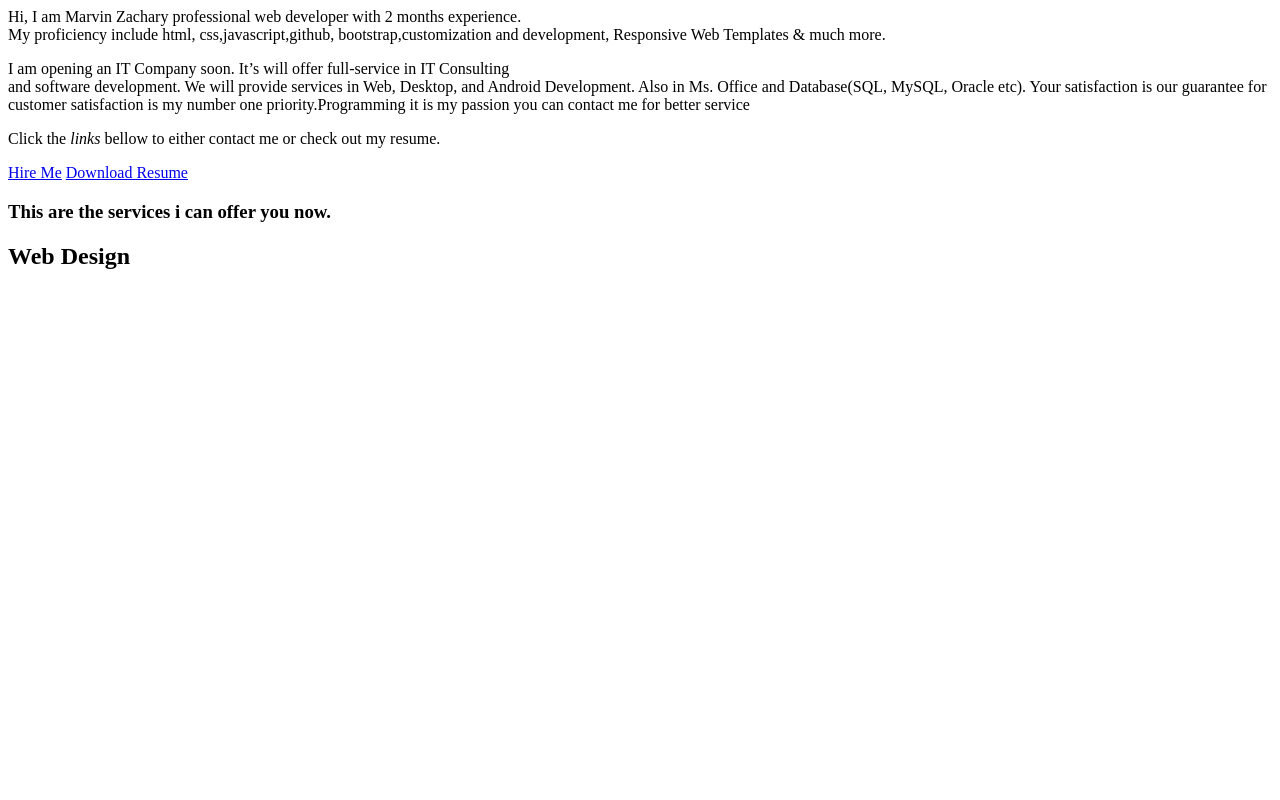
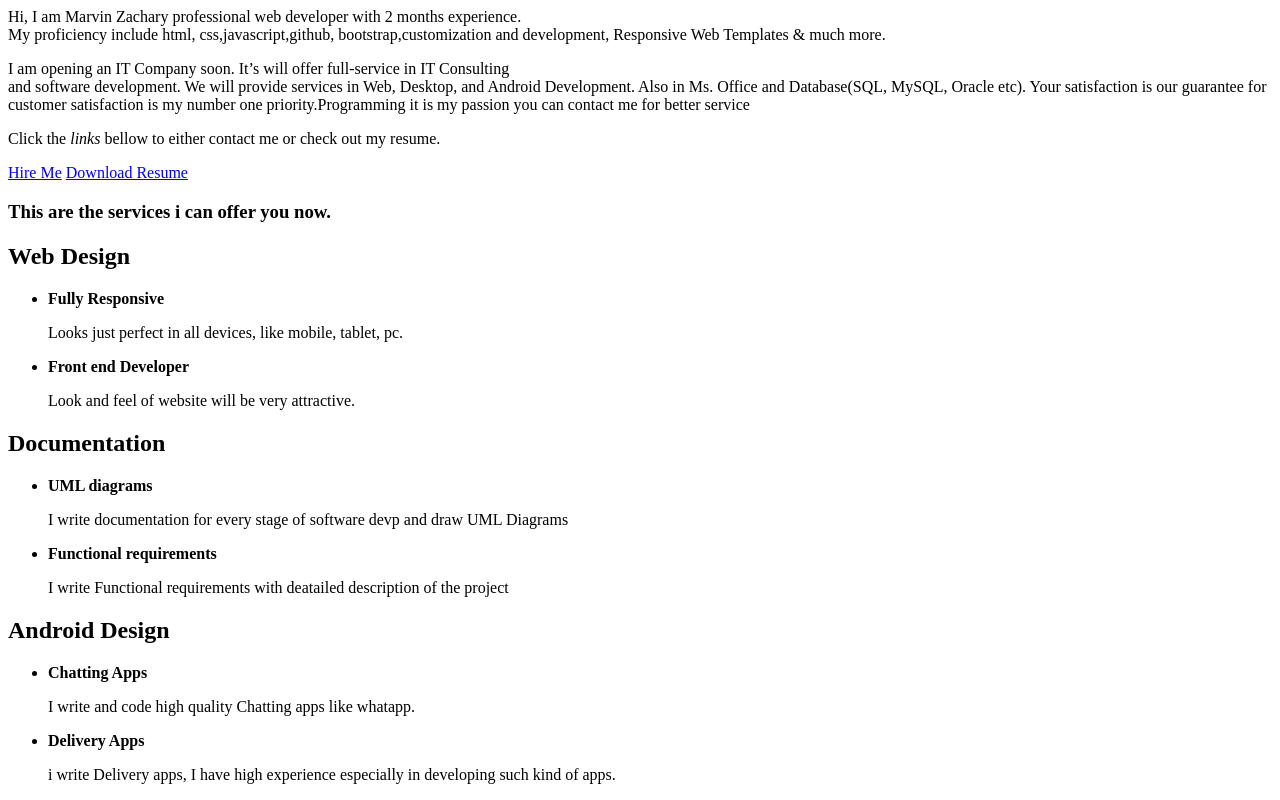
Before and after one commit to marvzach/Portfolio, a plain HTML site: page index.html in a window 1280 px wide. Shown: the part 1975-2775 px from the top of the page. Before the commit the page ends 2265 px from the top, so only its background shows below. Drawn offline with Linux system fonts and the light colour scheme; a web font is replaced by a local one.

Commit message:
Added content using Class selecter and also using ol (to list services i offer

```diff
--- a/index.html
+++ b/index.html
@@ -57,5 +57,25 @@
         <h1>This are the services i can  <span>offer you now.</span></h1>
         <div class="edu">
           <h2>Web Design</h2>
+          <ul>
+            <li><strong>Fully Responsive</strong><p>Looks just perfect in all devices, like mobile, tablet, pc.</p></li>
+            <li><strong>Front end Developer </strong><p>Look and feel of website will be very attractive.</p> </li>
+          </ul>
+        </div>
+        <div class="edu">
+          <h2>Documentation</h2>
+          <ul>
+            <li><strong>UML diagrams </strong><p>I  write  documentation for every stage of software devp and draw UML Diagrams</p></li>
+            <li><strong>Functional requirements</strong><p>I  write Functional requirements   with  deatailed description of the project</p> </li>
+          </ul>
+        </div>
+        <div class="edu">
+          <h2>Android Design</h2>
+          <ul>
+            <li><strong>Chatting Apps</strong><p>I write and code high quality Chatting apps like whatapp.</p></li>
+            <li><strong>Delivery Apps </strong><p>i write Delivery apps, I have high experience especially in developing such kind of apps.</li>
+            </ul>
+          </div>
+        </section>
         </body>
         </html>
```
